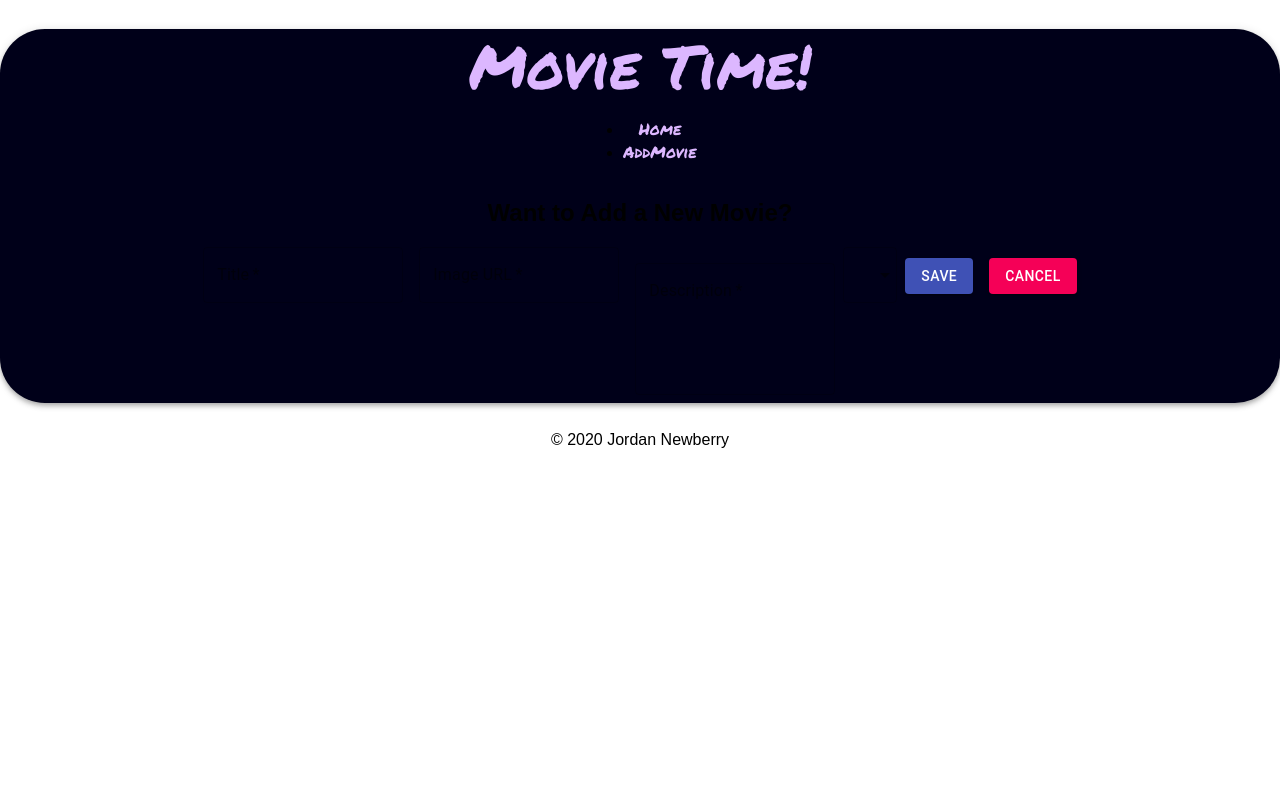
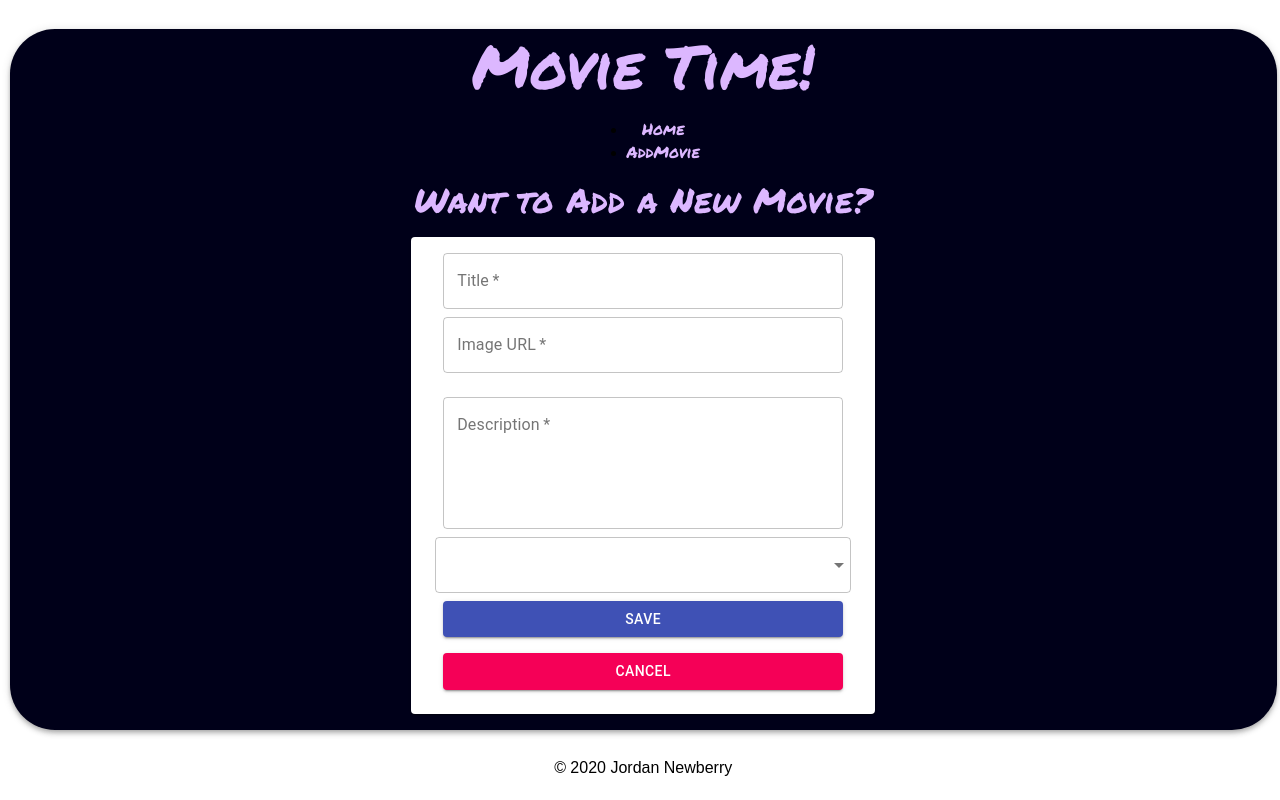
Before and after one commit to jordanNewberry21/movie-sagas, a React app: page /#/add in a window 1280 px wide. Built offline with nearby package versions, Linux system fonts and the light colour scheme.

Commit message:
styled up AddMovie component

```diff
--- a/src/components/AddMovie/AddMovie.js
+++ b/src/components/AddMovie/AddMovie.js
@@ -8,26 +8,35 @@ import TextField from '@material-ui/core/TextField';
 import Select from '@material-ui/core/Select';
 import OutlinedInput from '@material-ui/core/OutlinedInput';
 import MenuItem from '@material-ui/core/MenuItem';
+import Paper from '@material-ui/core/Paper';
+import Typography from '@material-ui/core/Typography';
 
 // Material-UI styles
 const styles = theme => ({
     button: {
         margin: theme.spacing.unit,
     },
-  rightIcon: {
-    marginLeft: theme.spacing.unit,
-  },
-  leftIcon: {
-    marginRight: theme.spacing.unit,
-  },
     textField: {
         marginLeft: theme.spacing.unit,
         marginRight: theme.spacing.unit,
-    width: 200,
+        marginBottom: theme.spacing.unit,
+        width: 400,
     },
     container: {
-    display: 'block',
-    flexWrap: 'none',
+        display: 'flex',
+        flexWrap: 'row',
+        flexDirection: 'column',
+    },
+    root: {
+        ...theme.mixins.gutters(),
+        paddingTop: theme.spacing.unit * 2,
+        paddingBottom: theme.spacing.unit * 2,
+        marginTop: theme.spacing.unit * 2,
+        marginBottom: theme.spacing.unit * 2,
+    },
+    heading: {
+        fontFamily: 'PermanentMarker, sans-serif',
+        color: 'rgba(220,183,255, 1)',
         },
 });
 
@@ -44,7 +53,7 @@ class AddMovie extends Component{
         }
     }
 
-    cancel = () => {
+    cancel = () => { // cancel function pushes back to Home view
         this.props.history.push('/');
     }
 
@@ -53,7 +62,7 @@ class AddMovie extends Component{
             newMovie: {
                 ...this.state.newMovie,
                 [input]: event.target.value,
-            }
+            } // storing current information in local state
         })
     }
 
@@ -61,13 +70,17 @@ class AddMovie extends Component{
         this.props.history.push('/');
         this.props.dispatch({ type: 'ADD_MOVIE', payload: newMovie });
         this.props.dispatch({ type: 'FETCH_MOVIES' });
-    }
+    } // this function dispatches two actions, one to POST to the database,
+      // and another to run the GET route to get the new list of movies
 
     render(){
-        const classes = this.props.classes;
+        const {classes} = this.props;
         return(
             <div>
-                <h2>Want to Add a New Movie?</h2>
+                <Typography className={classes.heading} variant='h4'>
+                    Want to Add a New Movie?
+                </Typography>
+                <Paper className={classes.root} elevation={1}>
                     <form className={classes.container}>
                         <TextField
                             required
@@ -96,18 +109,15 @@ class AddMovie extends Component{
                             className={classes.textField}
                             margin="normal"
                             variant="outlined"/>
-                    <Select
+                        <Select onChange={(event) => this.handleChange(event, 'genre_id')}
                             value={this.state.newMovie.genre_id}
-                        onChange={(event) => this.handleChange(event, 'genre_id')}
                             input={
                             <OutlinedInput
                                 labelWidth={100}
-                            label="Genres"
+                                label='Genres'
                                 name="Genres"
-                            id="age-simple"
-                        />
-                        }
-                        >
+                                id="genres-simple"/>}>
+
                             <MenuItem value="">
                             <em>None</em>
                             </MenuItem>
@@ -138,6 +148,7 @@ class AddMovie extends Component{
                             Cancel
                         </Button>
                     </form>
+                </Paper>
             </div>
         ) // end return
     } // end render
--- a/src/components/MovieCard/MovieCard.js
+++ b/src/components/MovieCard/MovieCard.js
@@ -35,6 +35,9 @@ import {
           fontFamily: 'Overpass, sans-serif',
           color: 'rgba(220,183,255, 1)',
       },
+      button: {
+          marginBottom: theme.spacing.unit,
+      }
   });
 
 class MovieCard extends Component{
@@ -68,6 +71,7 @@ class MovieCard extends Component{
                     </Typography>
 
                     <Button onClick={this.backToHome}
+                            className={classes.button}
                             variant='outlined'
                             color='primary'>
                         Back To List
--- a/src/index.css
+++ b/src/index.css
@@ -1,9 +1,10 @@
 
 
 body {
-  margin: 0;
+  margin: .6rem;
   padding: 0;
   font-family: sans-serif;
+  width: 99%;
 }
 
 @font-face {
```
Lines whose indentation alone changed are shown as unchanged.
